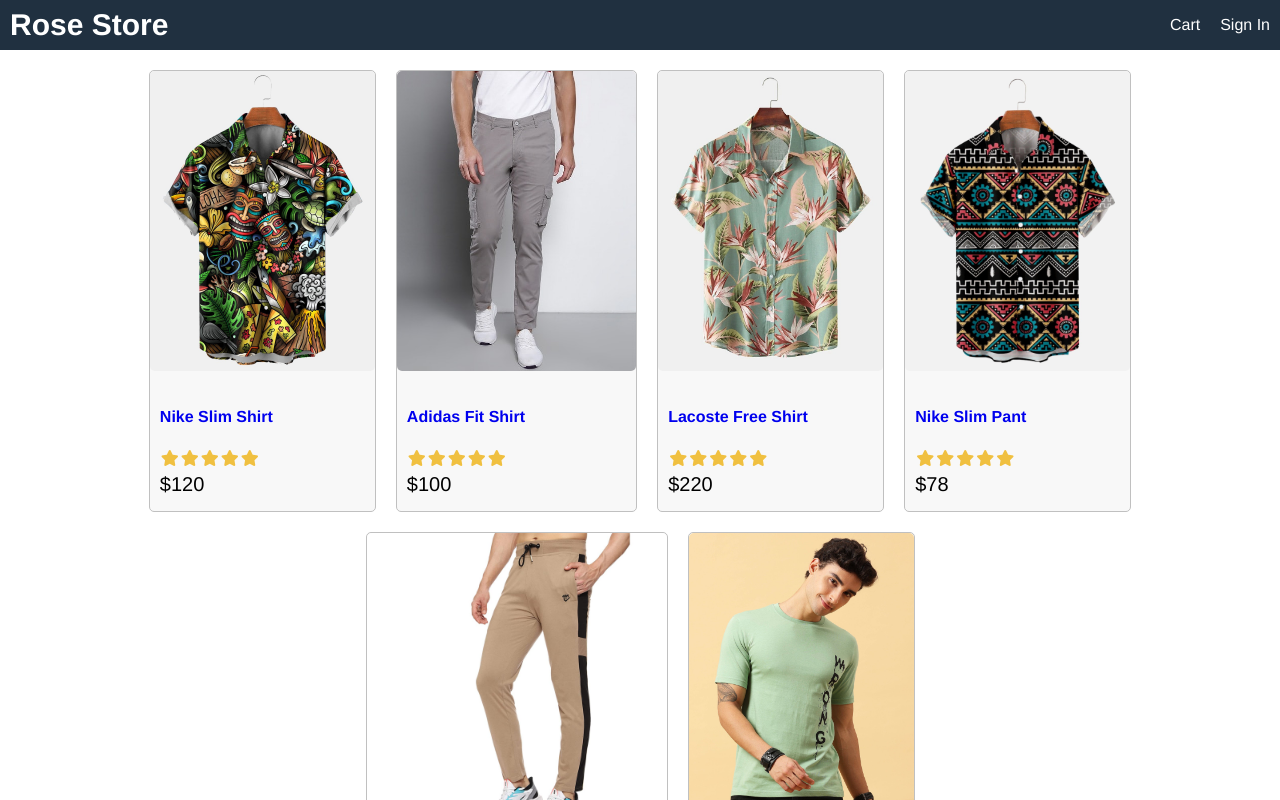
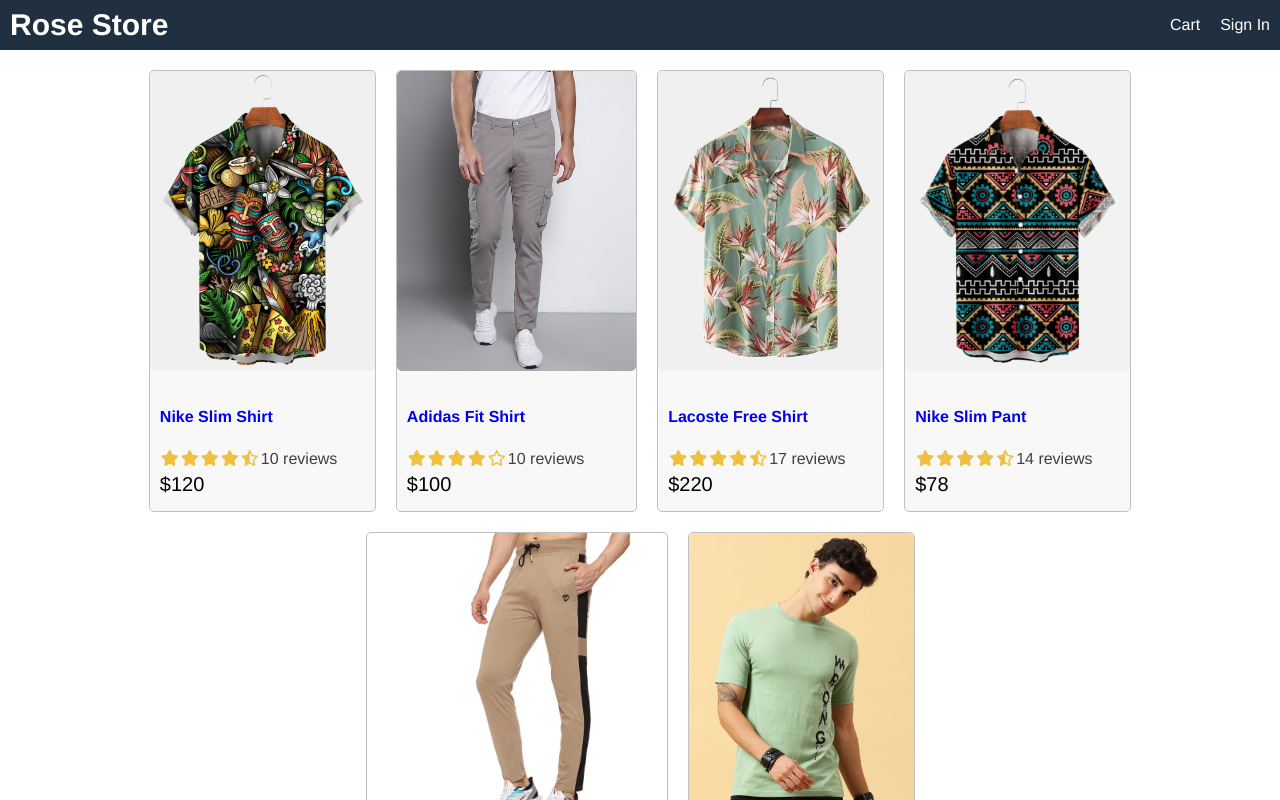
Before and after one commit to jsidd06/rose-store, a React (Create React App) app in the folder fronted/: page / in a window 1280 px wide. Shown: the top 800 px of the page. Built offline with nearby package versions, Linux system fonts and the light colour scheme.

Commit message:
product rating set with different

```diff
--- a/fronted/src/App.js
+++ b/fronted/src/App.js
@@ -3,10 +3,10 @@
 
 function App() {
   return (
-    <div class="grid-container">
-      <header class="row">
+    <div className="grid-container">
+      <header className="row">
         <div>
-          <a class="brand" href="index.html">
+          <a className="brand" href="index.html">
             Rose Store
           </a>
         </div>
@@ -16,13 +16,13 @@
         </div>
       </header>
       <main>
-        <div class="row center">
+        <div className="row center">
           {data.products.map((product) => (
             <Product product={product} key={product._id} />
           ))}
         </div>
       </main>
-      <footer class="row center">All right reserved</footer>
+      <footer className="row center">All right reserved</footer>
     </div>
   );
 }
--- a/fronted/src/components/Product.js
+++ b/fronted/src/components/Product.js
@@ -1,34 +1,19 @@
 import React from "react";
+import Rating from "./Rating";
 
 export default function Product(props) {
   const { product } = props;
   return (
-    <div class="card">
-      <a href="product.html">
-        <img class="medium" src={product.image} alt={product.name} />
+    <div className="card">
+      <a href={`/product/${product._id}`}>
+        <img className="medium" src={product.image} alt={product.name} />
       </a>
-      <div class="card-body">
-        <a href="product.html">
+      <div className="card-body">
+        <a href={`/product/${product._id}`}>
           <h2>{product.name}</h2>
         </a>
-        <div class="rating">
-          <span>
-            <i class="fa fa-star"></i>
-          </span>
-          <span>
-            <i class="fa fa-star"></i>
-          </span>
-          <span>
-            <i class="fa fa-star"></i>
-          </span>
-          <span>
-            <i class="fa fa-star"></i>
-          </span>
-          <span>
-            <i class="fa fa-star"></i>
-          </span>
-        </div>
-        <div class="price">${product.price}</div>
+        <Rating rating={product.rating} numReviews={product.numReviews} />
+        <div className="price">${product.price}</div>
       </div>
     </div>
   );
--- /dev/null
+++ b/fronted/src/components/Rating.js
@@ -0,0 +1,65 @@
+import React from "react";
+
+export default function Rating(props) {
+  const { rating, numReviews } = props;
+  return (
+    <div className="rating">
+      <span>
+        <i
+          className={
+            rating >= 1
+              ? "fa fa-star"
+              : rating >= 0.5
+              ? "fa fa-star-half-o"
+              : "fa fa-star-o"
+          }
+        ></i>
+      </span>
+      <span>
+        <i
+          className={
+            rating >= 2
+              ? "fa fa-star"
+              : rating >= 1.5
+              ? "fa fa-star-half-o"
+              : "fa fa-star-o"
+          }
+        ></i>
+      </span>
+      <span>
+        <i
+          className={
+            rating >= 3
+              ? "fa fa-star"
+              : rating >= 2.5
+              ? "fa fa-star-half-o"
+              : "fa fa-star-o"
+          }
+        ></i>
+      </span>
+      <span>
+        <i
+          className={
+            rating >= 4
+              ? "fa fa-star"
+              : rating >= 3.5
+              ? "fa fa-star-half-o"
+              : "fa fa-star-o"
+          }
+        ></i>
+      </span>
+      <span>
+        <i
+          className={
+            rating >= 5
+              ? "fa fa-star"
+              : rating >= 4.5
+              ? "fa fa-star-half-o"
+              : "fa fa-star-o"
+          }
+        ></i>
+      </span>
+      <span>{numReviews + " reviews"}</span>
+    </div>
+  );
+}
--- a/fronted/src/index.css
+++ b/fronted/src/index.css
@@ -100,3 +100,6 @@
   color: #f0c040;
   margin: 0.1rem;
 }
+.rating span:last-child {
+  color: #404040;
+}
```
